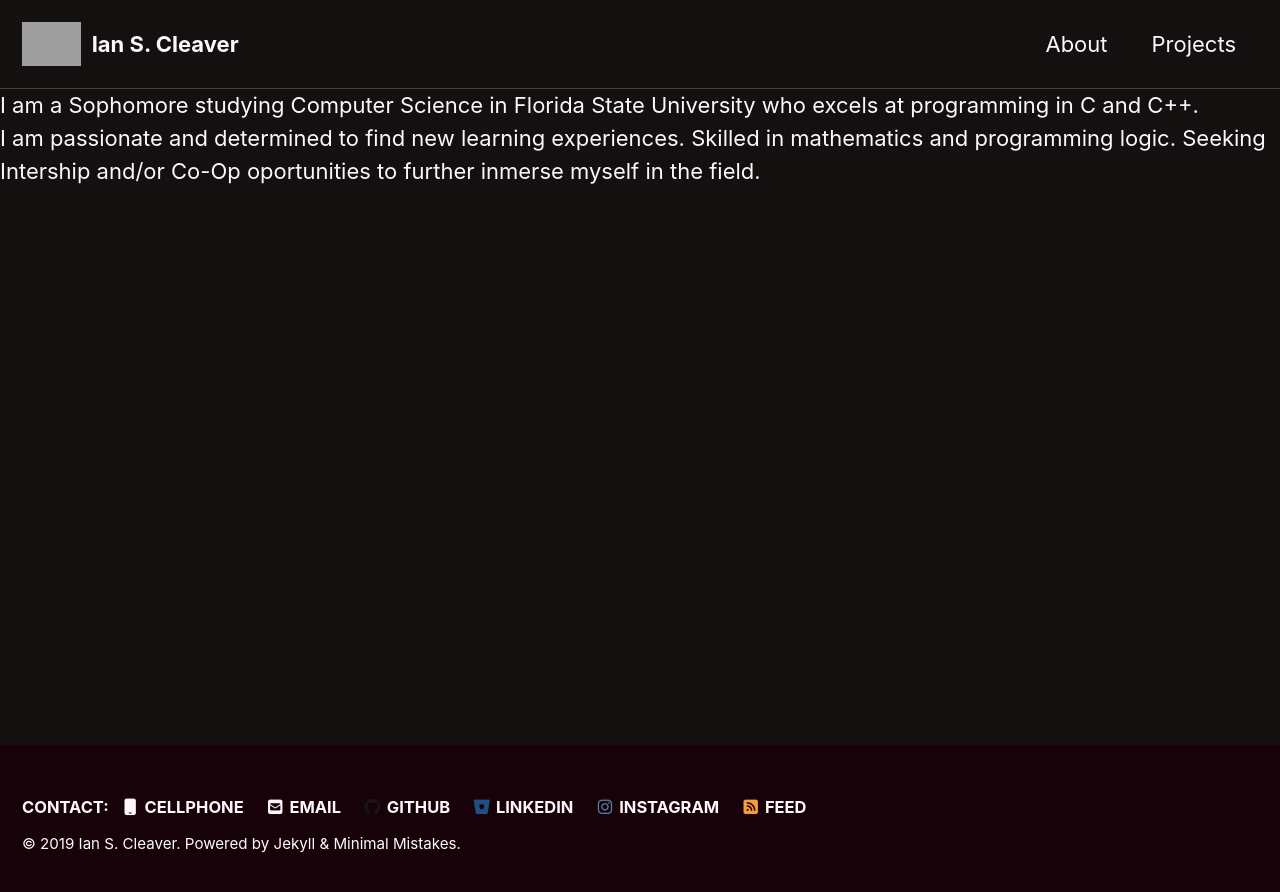
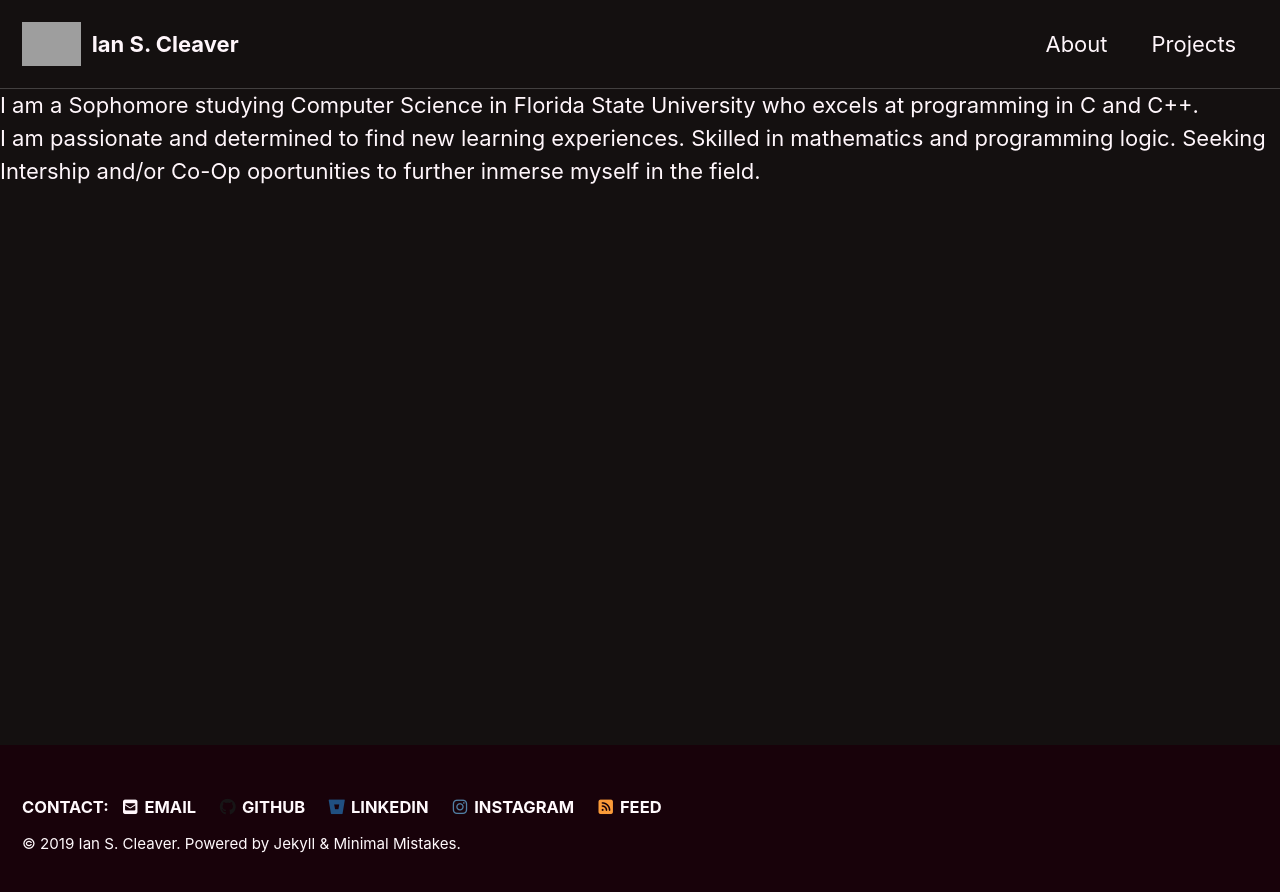
Before and after one commit to IanCleaver/IanCleaver.github.io, a Jekyll site: the page built from about.md, in a window 1280 px wide. Shown: the top 892 px of the page. Built offline with Jekyll 4.4.1, drawn with Linux system fonts in a browser that asks for light colours; cached includes are drawn as plain includes; nearby versions of some CDN libraries; our own code applies the rules of GitHub Pages for plain Markdown files; grey boxes are pictures that could not be loaded.

Commit message:
updating

```diff
--- a/_config.yml
+++ b/_config.yml
@@ -116,8 +116,11 @@
     - label: "Email"
       icon: "fas fa-fw fa-envelope-square"
       url: mailto:ianscott0822@gmail.com
+    - label: "Cellphone"
+      icon: "fas fa-fw fa-mobile"
+      url: "(321) 499-0817"
     - label: "LinkedIn"
-      icon: "fas fa-fw fa-linkedin-square"
+      icon: "fas fa-fw fa-linkedin"
       url: "https://linkedin.com/in/ian-cleaver"
     - label: "Twitter"
       icon: "fab fa-fw fa-twitter-square"
@@ -135,9 +138,6 @@
 # Site Footer
 footer:
   links:
-    - label: "Cellphone"
-      icon: "fas fa-fw fa-mobile"
-      url: "(321) 499-0817"
     - label: "Email"
       icon: "fas fa-fw fa-envelope-square"
       url: mailto:ianscott0822@gmail.com
--- a/_data/ui-text.yml
+++ b/_data/ui-text.yml
@@ -8,6 +8,7 @@
   skip_content               : "Skip to content"
   skip_footer                : "Skip to footer"
   page                       : "Page"
+  cell                       : "Cellphone"
   pagination_previous        : "Previous"
   pagination_next            : "Next"
   breadcrumb_home_label      : "Home"
```
